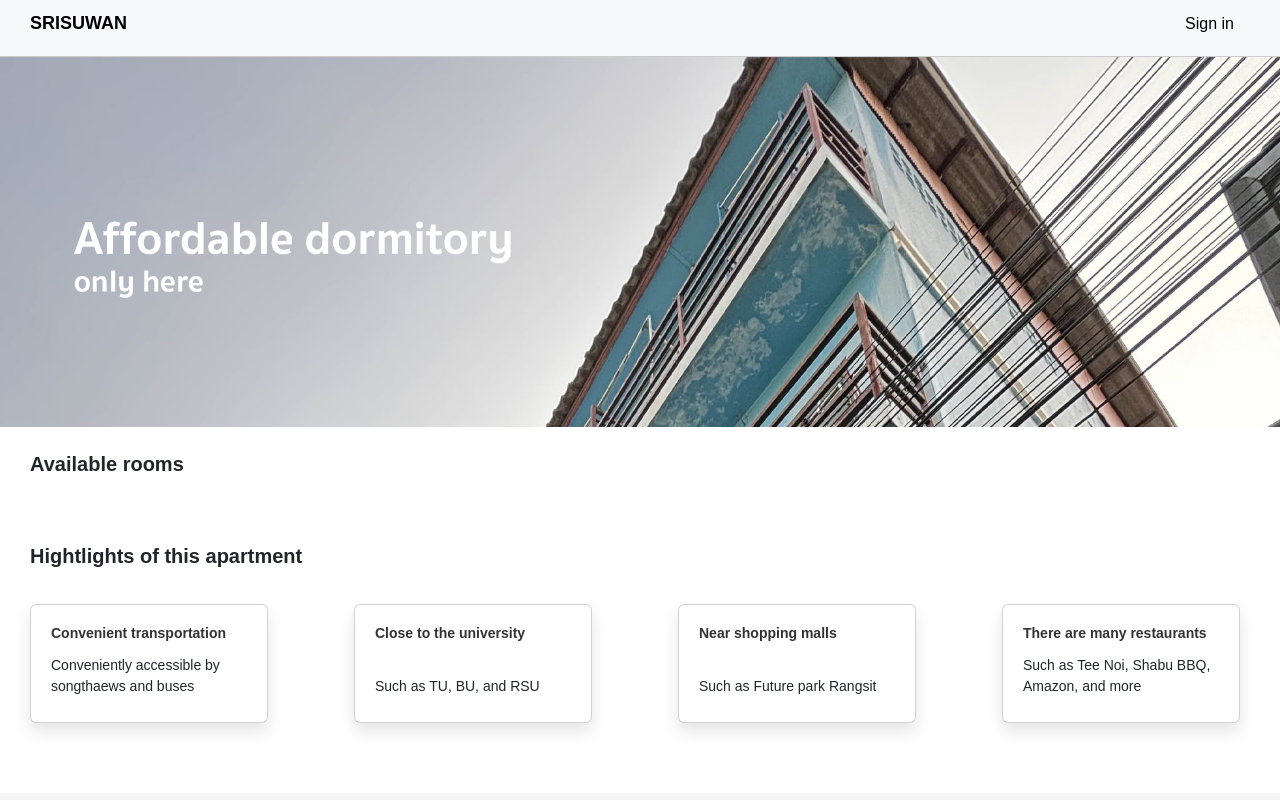
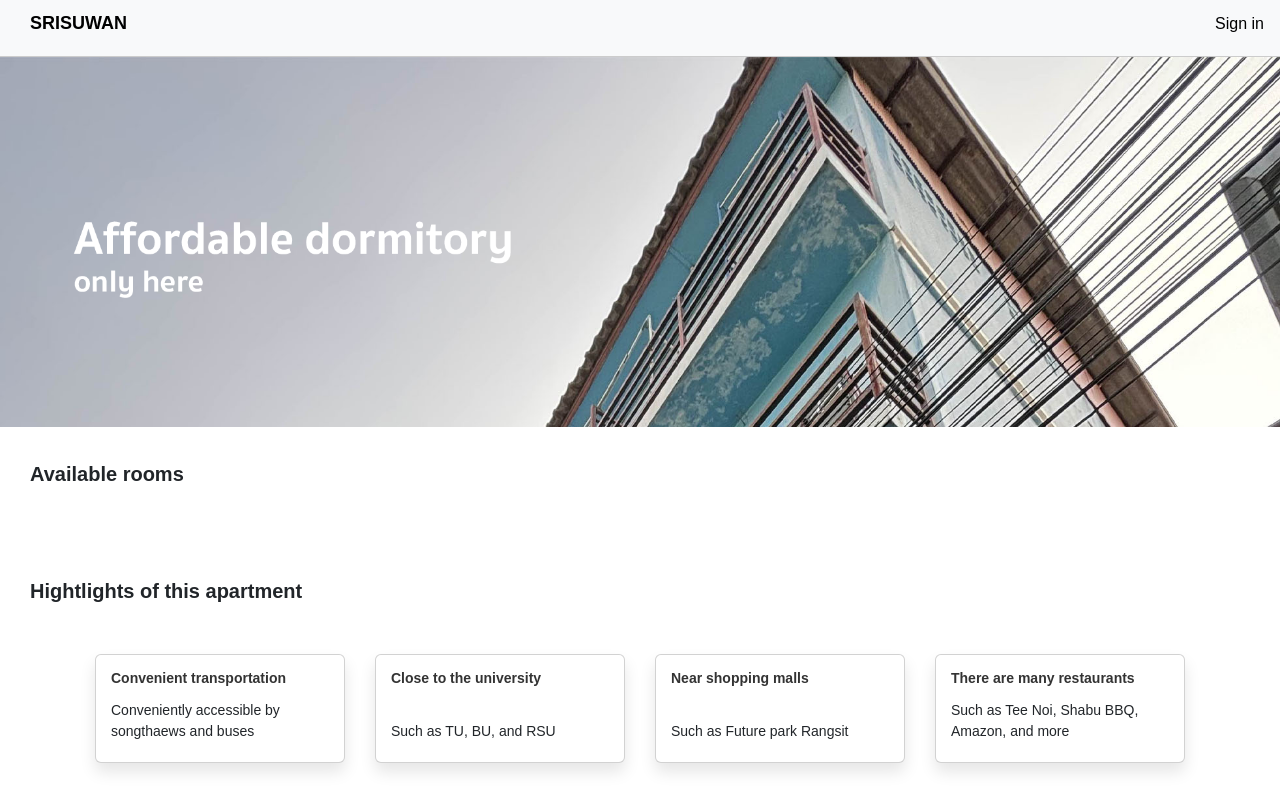
Before and after one commit to beerser/Software-Engineering-Projects, a React (Vite) app in the folder Srisuwan/: page / in a window 1280 px wide. Shown: the top 800 px of the page. Built offline with nearby package versions, Linux system fonts and the light colour scheme; a web font is replaced by a local one.

Commit message:
Update css in website
✅ Update card css
✅ Update navbar css
✅ Update room booking css
✅ Update Home css

```diff
--- a/Srisuwan/src/components/Cards.jsx
+++ b/Srisuwan/src/components/Cards.jsx
@@ -1,6 +1,6 @@
 import React from 'react';
 import { useNavigate } from 'react-router-dom';
-
+import "../css/Cards.css";
 const Cards = ({ obj, onPaymentClick }) => {
   const navigate = useNavigate();
 
@@ -18,56 +18,26 @@ const Cards = ({ obj, onPaymentClick }) => {
   };
 
   return (
-    <div
-      style={{
-        display: "flex",
-        gap: "1rem",
-        overflowX: "auto", // Allow horizontal scrolling
-        scrollSnapType: "x mandatory", // Ensure each card stops at its position
-        padding: "1rem",
-        scrollbarWidth: "none",
-        msOverflowStyle: "none",
-        margin: "0 auto", // Center the content
-      }}
-      className="scroll-container"
-    >
-      {obj.map((item, index) => {
-        return (
-          <div
-            key={index}
-            className="card"
-            style={{
-              width: "13rem",
-              padding: "10px",
-              scrollSnapAlign: "start", // Snapping to each card when scrolling
-              flex: "0 0 auto",
-              borderRadius: "15px",
-              margin: "7px",
-              boxShadow: "5px 5px 15px rgba(0, 0, 0, 0.1)",
-              backgroundColor: "#fff",
-              transition: "transform 0.3s ease-in-out", // Add smooth animation for hover
-            }}
-          >
+    <div className="scroll-container">
+      {obj.map((item, index) => (
+        <div key={index} className="card">
           <img
             src={item.image_url}
             className="card-img-top"
             alt={item.room_number}
-              style={{ width: "100%", height: "150px", objectFit: "cover", borderRadius: "10px" }} // Adjust image to fit the card
           />
           <div className="card-body">
-              <h5 className="card-title" style={{ fontSize: "1.1rem", fontWeight: "600" }}>{item.room_number}</h5>
-              <p className="card-text" style={{ fontSize: "0.9rem", color: "#555" }}>{item.price} Bath</p>
+            <h5 className="card-title">{item.room_number}</h5>
+            <p className="card-text">{item.price} Bath</p>
             <button
               className="btn btn-primary"
               onClick={() => handleRentClick(item)}
-                style={{ width: "100%", padding: "8px", backgroundColor: "#007bff", border: "none", color: "#fff", borderRadius: "5px", cursor: "pointer" }}
             >
               เช่า
             </button>
           </div>
         </div>
-        );
-      })}
+      ))}
     </div>
   );
 };
--- /dev/null
+++ b/Srisuwan/src/css/Cards.css
@@ -0,0 +1,56 @@
+.scroll-container {
+    display: flex;
+    gap: 1rem;
+    overflow-x: auto; /* Allow horizontal scrolling */
+    scroll-snap-type: x mandatory; /* Ensure each card stops at its position */
+    padding: 1rem;
+    scrollbar-width: none; /* Hide scrollbar */
+    -ms-overflow-style: none; /* Hide scrollbar for IE */
+    margin: 0 auto;
+    margin-left: 30px;
+    margin-bottom: 50px;
+  }
+
+  .card {
+    width: 10rem; /* ลดขนาดความกว้างของการ์ด */
+    padding: 10px;
+    scroll-snap-align: start; /* Snapping to each card when scrolling */
+    flex: 0 0 auto; /* ทำให้การ์ดมีขนาดคงที่ตามที่กำหนด */
+    border-radius: 15px;
+    margin: 7px;
+    box-shadow: 5px 5px 15px rgba(0, 0, 0, 0.1);
+    background-color: #fff;
+    transition: transform 0.3s ease-in-out;
+  }
+
+  .card-img-top {
+    width: 100%;
+    height: 150px;
+    object-fit: cover;
+    border-radius: 10px;
+  }
+
+  .card-body {
+    padding: 0;
+    text-align: center;
+  }
+
+  .card-title {
+    font-size: 1.1rem;
+    font-weight: 600;
+  }
+
+  .card-text {
+    font-size: 0.9rem;
+    color: #555;
+  }
+
+  .btn-primary {
+    width: 100%;
+    padding: 8px;
+    background-color: #007bff;
+    border: none;
+    color: #fff;
+    border-radius: 5px;
+    cursor: pointer;
+  }
--- a/Srisuwan/src/css/Cardtext.css
+++ b/Srisuwan/src/css/Cardtext.css
@@ -7,22 +7,22 @@
 
 .card-container {
   display: flex;
-  flex-direction: row;
+  flex-wrap: wrap; /* ให้การ์ดไหลลงเป็นแถวเมื่อพื้นที่หมด */
   gap: 1rem;
-  justify-content: flex-start; /* ชิดซ้าย */
-  margin-top: 20px;
+  justify-content: center; /* ชิดซ้าย */
+  margin-top: 35px;
   margin-bottom: 70px;
 }
 
 .card {
   margin-top: 10px;
-  margin-left: 30px;
-  margin-right: 40px;
-  width: 300px;
+  width: 250px; /* ขนาดการ์ดในหน้าจอใหญ่ */
   cursor: pointer;
   border-radius: 0.75rem;
   background: #f1f1f3;
   box-shadow: 0px 9px 16px 0px rgb(0 0 0 / 10%);
+  transition: transform 0.3s ease-in-out; /* เพิ่มเอฟเฟคขยับ */
+  padding: 15px; /* เพิ่ม padding เพื่อให้เนื้อหาดูห่างจากขอบ */
 }
 
 .card__title {
@@ -37,31 +37,26 @@
   text-align: left;
 }
 
+/* สำหรับหน้าจอขนาด 1200px หรือเล็กกว่า */
 @media screen and (max-width: 1200px) {
   .card-container {
-    gap: 1rem;
-    flex-direction: row;
-    /* Keep row layout */
-    justify-content: center;
+    justify-content: center; /* จัดการให้การ์ดชิดกลาง */
   }
 
   .card {
-    width: 220px;
-    /* Slightly reduce the width */
+    width: 220px; /* ลดขนาดการ์ด */
   }
 
   .card__title {
     font-size: 15px;
-    /* Reduce title size */
   }
 
   .card__content {
     font-size: 13px;
-    /* Reduce content font size */
   }
 }
 
-/* For screens smaller than 768px (Mobile or small tablet screens) */
+/* สำหรับหน้าจอขนาด 768px หรือเล็กกว่า (Mobile หรือ Tablet ขนาดเล็ก) */
 @media screen and (max-width: 768px) {
   .card-container {
     gap: 1rem;
@@ -71,24 +66,22 @@
   }
 
   .card {
-    width: 80%;
-    /* Make cards take up more space */
+    width: 90%;
+    /* การ์ดใช้พื้นที่มากขึ้น */
     margin-left: 0;
     margin-right: 0;
   }
 
   .card__title {
     font-size: 15px;
-    /* Further reduce title font size */
   }
 
   .card__content {
     font-size: 15px;
-    /* Further reduce content font size */
   }
 }
 
-/* For screens smaller than 480px (Mobile screens) */
+/* สำหรับหน้าจอขนาด 480px หรือเล็กกว่า (Mobile ขนาดเล็ก) */
 @media screen and (max-width: 480px) {
   .card-container {
     gap: 1rem;
@@ -99,18 +92,16 @@
 
   .card {
     width: 90%;
-    /* Cards take almost the full width */
+    /* การ์ดใช้พื้นที่เกือบเต็มหน้าจอ */
     margin-left: 0;
     margin-right: 0;
   }
 
   .card__title {
     font-size: 14px;
-    /* Even smaller title font size */
   }
 
   .card__content {
     font-size: 11px;
-    /* Further reduce content font size */
   }
 }
--- a/Srisuwan/src/css/Home.css
+++ b/Srisuwan/src/css/Home.css
@@ -1,7 +1,7 @@
 .texthome {
   height: 30px;
   font-size: 20px !important;
-  margin-top: 25px;
+  margin-top: 35px;
   margin-left: 30px !important;
   margin-bottom: 5px;
   font-weight: bold;
--- a/Srisuwan/src/css/Navbar.css
+++ b/Srisuwan/src/css/Navbar.css
@@ -1,3 +1,4 @@
+/* Navbar */
 .navbar {
     background-color: #f8f9fa;
     padding: 1rem 2rem;
@@ -18,8 +19,8 @@
 .navbar-brand h4 {
     font-size: large;
     color: black;
-    font-weight: bold; /* หรือใช้ 700 */
-    margin-left: 30px; /* เพิ่มค่าให้ขยับไปทางขวา */
+    font-weight: bold;
+    margin-left: 30px;
 }
 
 .signin-link {
@@ -31,7 +32,6 @@
     font-size: 1rem;
     height: 2.5rem;
     margin-right: 1rem;
-    transform: translateX(-30px);  /* ขยับไปทางซ้าย */
     transition: transform 0.2s ease;
 }
 
@@ -39,22 +39,28 @@
     display: flex;
     align-items: center;
 }
-.user-details a{
+
+.user-details a {
     color: #020202;
     text-decoration: none;
     margin-right: 1rem;
-    font-size: 1.125rem;
+    font-size: 1rem;
 }
+
 .user-greeting {
     margin-right: 1rem;
     font-size: 1.125rem;
 }
+
 .user-detailac {
     background: #F3F3F3;
-    width: 100%;  /* ใช้ความกว้างเต็ม */
-    display: block;  /* ทำให้กล่องเป็น block level */
-    padding: 10px;  /* เพิ่ม padding เพื่อให้ข้อความไม่ชิดขอบ */
+    width: 100%;
+    font-size: large;
+    display: block;
+    padding: 10px;
+    text-align: center;
 }
+
 .btn-edit,
 .btn-signout {
     background-color: #f8f9fa;
@@ -71,7 +77,7 @@
     margin-right: 0;
     color: #ff0303;
     border-radius: 10px;
-    border: 1px solid red   ;
+    border: 1px solid red;
     background-color: #ffffff;
 }
 
@@ -83,7 +89,7 @@
 
 /* Modal Background */
 .modal {
-    display: block; /* ทำให้ modal แสดง */
+    display: block;
     position: fixed;
     z-index: 1;
     left: 0;
@@ -123,6 +129,7 @@
     cursor: pointer;
 }
 
+/* Media Queries */
 @media screen and (max-width: 1200px) {
     .navbar {
         padding: 1rem 1.5rem;
@@ -145,7 +152,6 @@
     }
 }
 
-/* For screens smaller than 768px (Mobile or small tablet screens) */
 @media screen and (max-width: 768px) {
     .navbar {
         padding: 0.75rem 1rem;
```
Also changed, not shown: Srisuwan/src/css/Roombooking.css (+116 -15 lines), 1 other file (tests, documents, lock files or other folders). Lines whose indentation alone changed are shown as unchanged.
